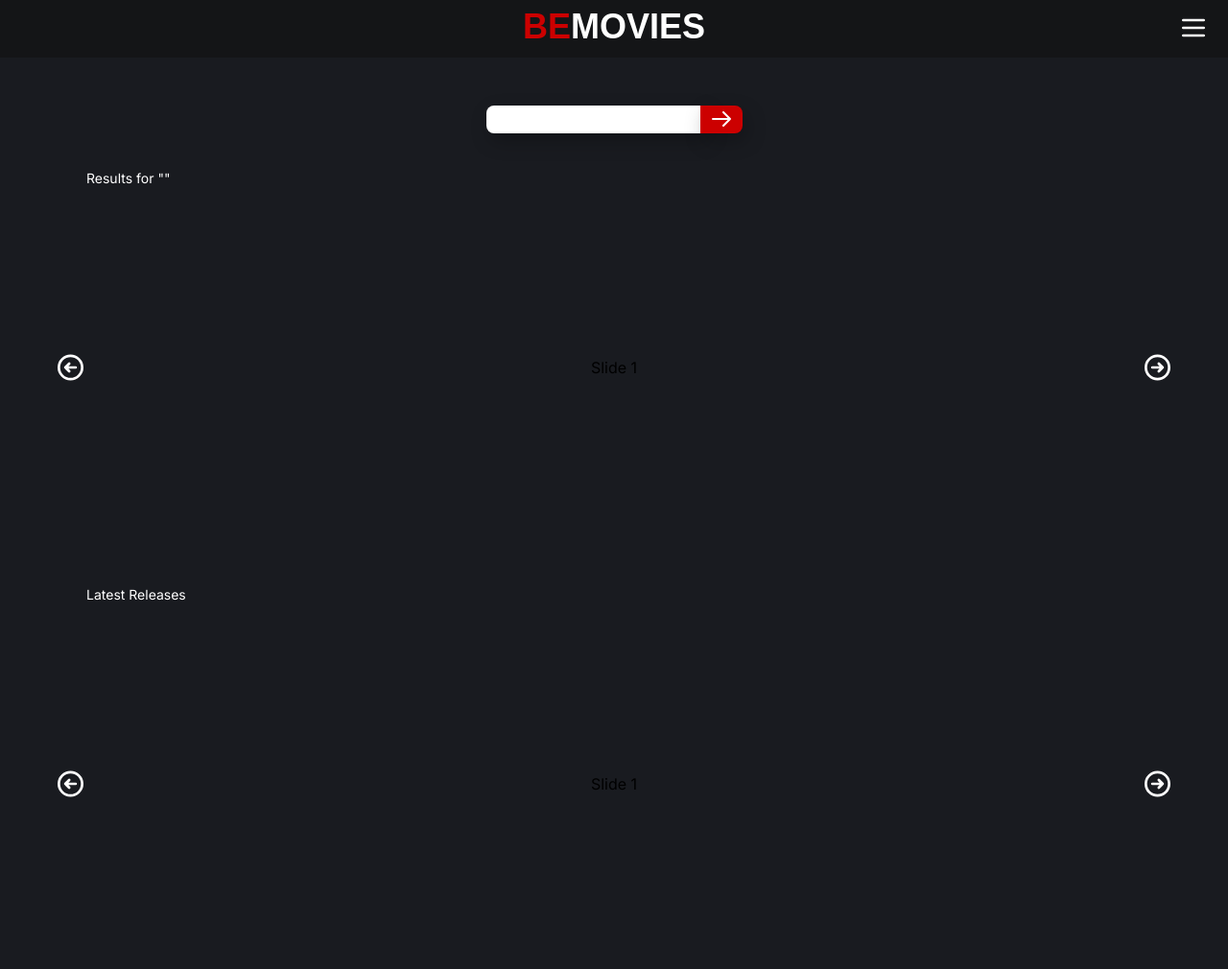
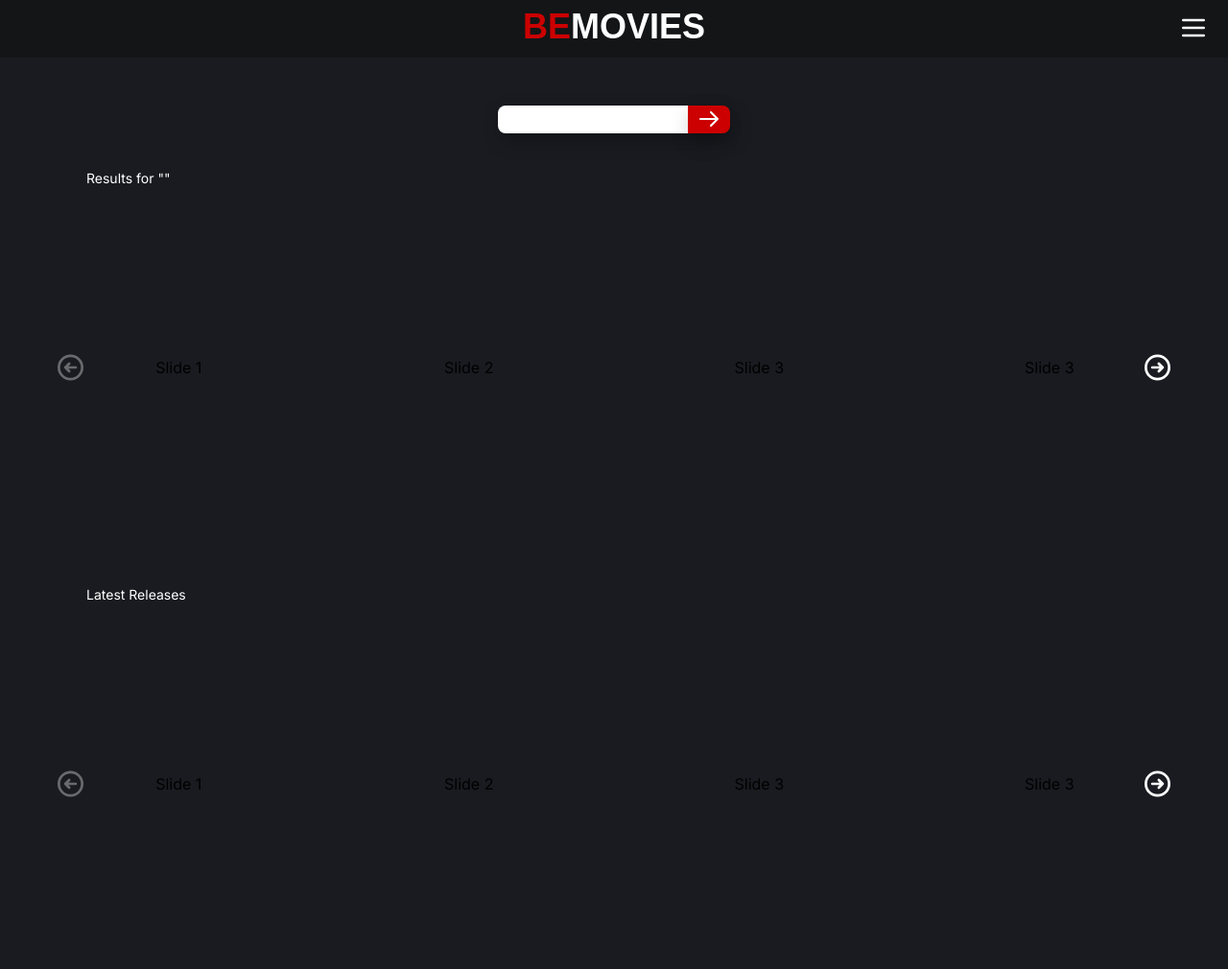
Before and after one commit to Shana-turner/BeMovie, a plain HTML site: page index.html in a window 1280 px wide. Shown: the top 1010 px of the page at 96% size. Drawn offline with nearby package versions, Linux system fonts and the light colour scheme; a web font is replaced by a local one.

Commit message:
Changement de la partie search

```diff
--- a/index.html
+++ b/index.html
@@ -7,7 +7,7 @@
     <link rel="stylesheet" href="style.css">
     <link rel="stylesheet" href="https://cdn.jsdelivr.net/npm/swiper@11/swiper-bundle.min.css" />
     <script src="https://cdn.jsdelivr.net/npm/swiper@11/swiper-bundle.min.js"></script>
-    <script src="script.js" defer></script>
+    <script src="app.js" defer></script>
 </head>
 <body>
     <!--HEADER-->
@@ -27,10 +27,11 @@
     <div class="container">
 
         <!--SEARCH-->
-        <form action="" class="form-search" id="SEARCH">
+        <div id="SEARCH">
             <input type="text" id="recherche" name="recherche" class="search">
-            <button type="submit" class="btn-search"><img src="fleche.svg" alt="Flèche"></button>
-        </form>
+            <button class="btn-search"><img src="fleche.svg" alt="Flèche"></button>
+        </div>
+
 
         <!--RESULTATS FOR ""-->
         <div class="resultat">
@@ -174,6 +175,15 @@
         </ul>
         <p>@2023 - All rights reserved</p>
     </footer>
-
+    <script>
+        const swiper = new Swiper(".mySwiper", {
+            slidesPerView: 4,
+            spaceBetween: 30,
+            navigation: {
+                nextEl: ".swiper-button-next",
+                prevEl: ".swiper-button-prev",
+            },
+        });
+    </script>
 </body>
 </html>
--- a/style.scss
+++ b/style.scss
@@ -118,7 +118,7 @@ header{
     }
 }
     //FORM//
-.form-search{
+#SEARCH{
     display: flex;
     flex-direction: row;
     justify-content: center;
```
Also changed, not shown: style.css.
